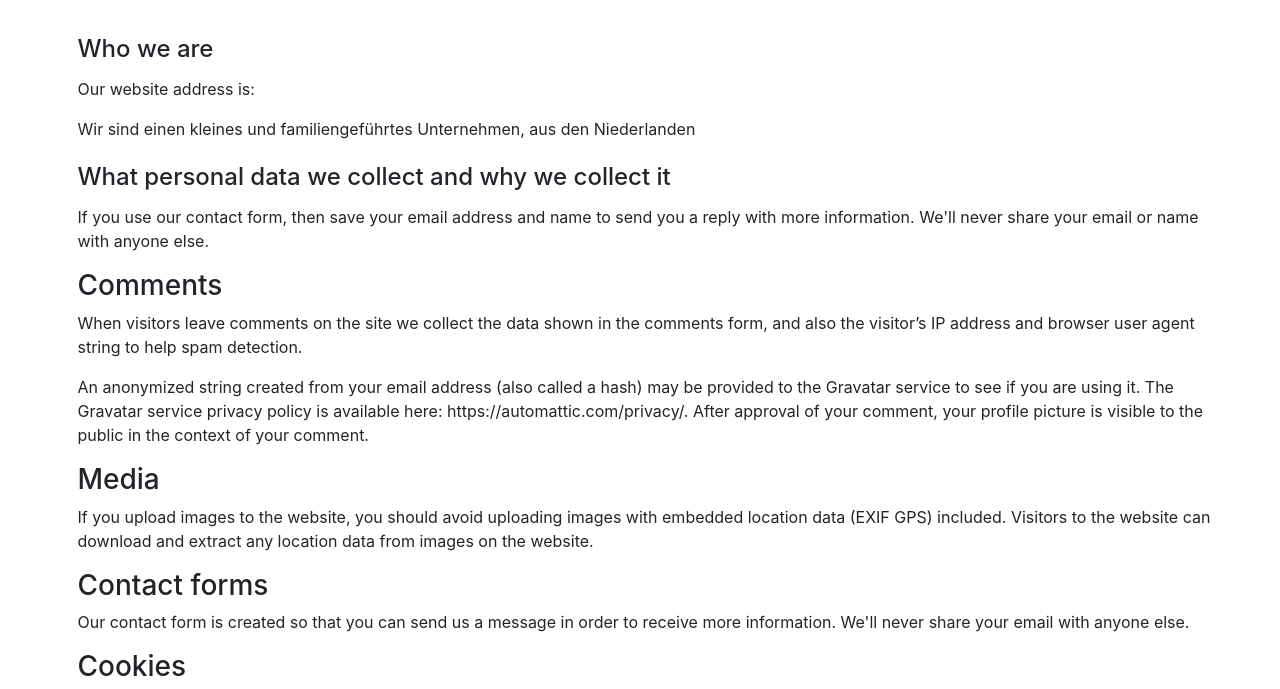
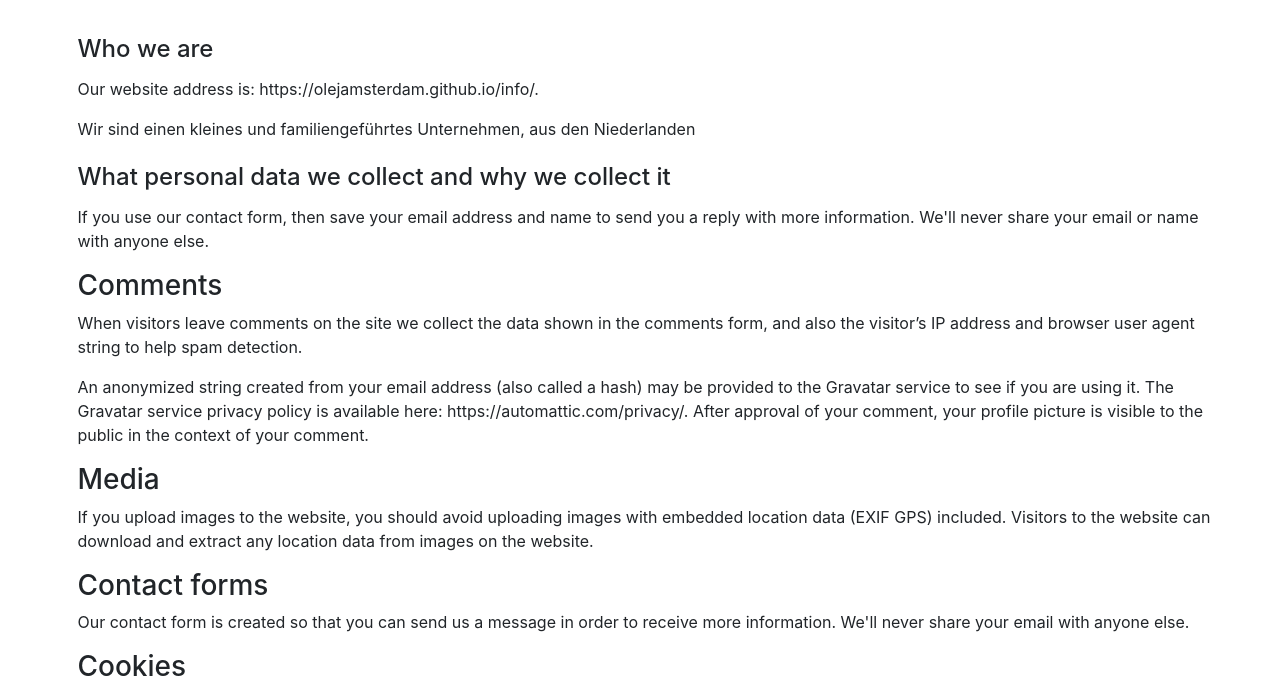
Before and after one commit to OlejAmsterdam/info, a plain HTML site: page privacy.html in a window 1280 px wide. Shown: the part 97-786 px from the top of the page. Drawn offline with Linux system fonts and the light colour scheme.

Commit message:
Update privacy.html

```diff
--- a/privacy.html
+++ b/privacy.html
@@ -48,7 +48,7 @@
 
 
 
-<p>Our website address is:  </p>
+<p>Our website address is:   https://olejamsterdam.github.io/info/.</p>
 
 <p>Wir sind einen kleines und familiengeführtes Unternehmen, aus den Niederlanden</p>
 
```
